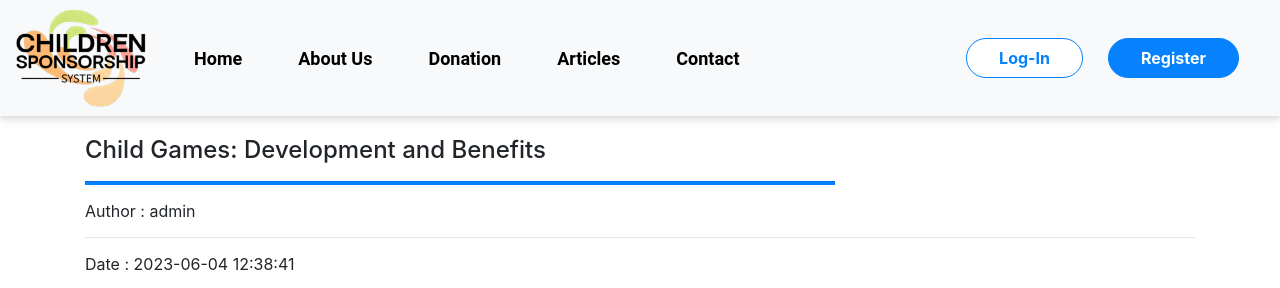
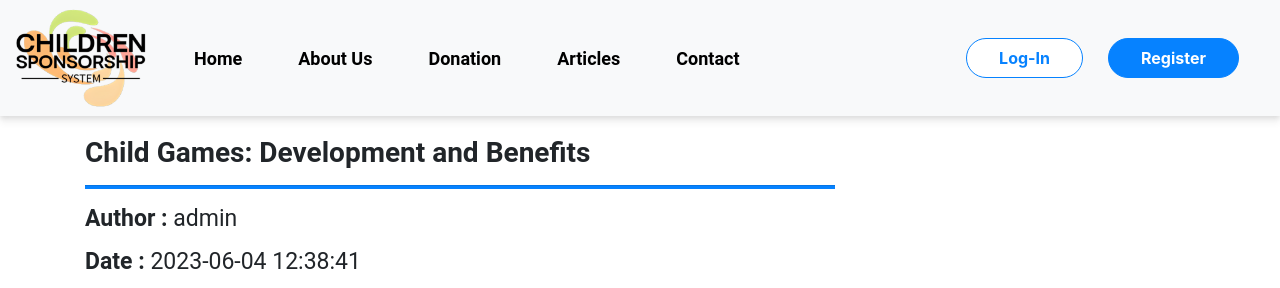
Before and after one commit to evorz/Children-Sponsorship-System-Website-Project, a Flask app: page /article/1 in a window 1280 px wide. Shown: the top 288 px of the page. Run offline with Flask 2, Linux system fonts and the light colour scheme; data comes from the database, SQL or seed files in the repository; some libraries are stand-ins or nearby versions.

Commit message:
Changes on article page
Texts changed

```diff
--- a/ChildrenSponsorshipSystem/static/css/article.css
+++ b/ChildrenSponsorshipSystem/static/css/article.css
@@ -3,11 +3,11 @@
     font-weight: normal;
     font-size: 23px;
 }
-.child-age2{
-    font-weight: normal;
-    font-size: 23px;
+.article-title{
+    font-weight: bold;
+    font-size: 28px;
 }
-.Auther-Date{
+.Author-Date{
     font-weight: bold;
     font-size: 23px;
 }
--- a/ChildrenSponsorshipSystem/templates/article.html
+++ b/ChildrenSponsorshipSystem/templates/article.html
@@ -5,12 +5,12 @@
 
 {% if article %}
 
-<h4>{{ article.title }}</h4>
+<p class="article-title">{{ article.title }}</p>
 <hr class="liner3">
-Author : {{article.author}}
-<hr>
-Date : {{article.created_date}}
-<hr>
+<p class="child-name2"> <span class="Author-Date"> Author :</span> {{article.author}} </p>
+
+<p class="child-name2"> <span class="Author-Date"> Date :</span> {{article.created_date}} </p>
+
 {{article.content|safe}}
 
 {% else %}
```
